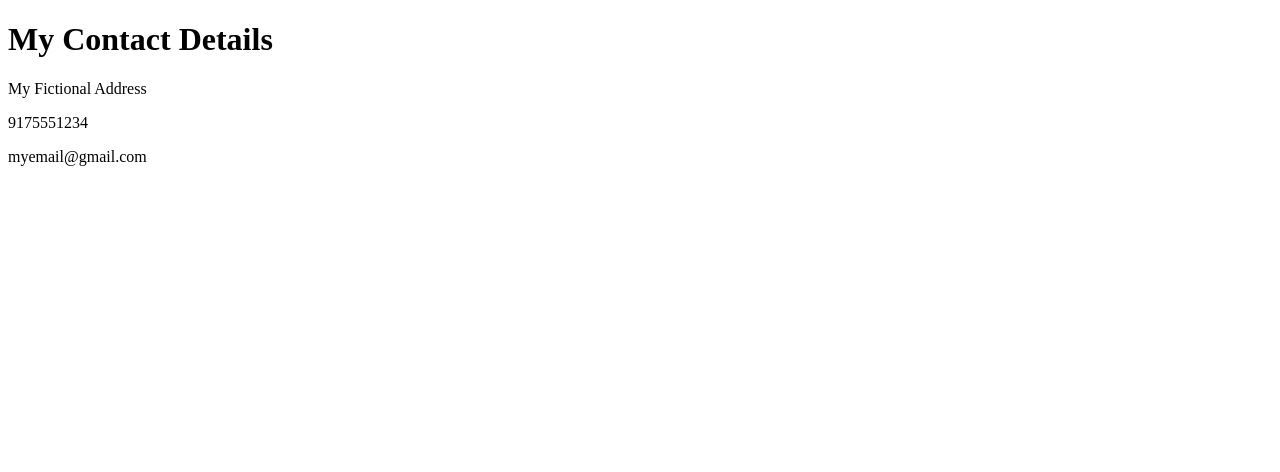
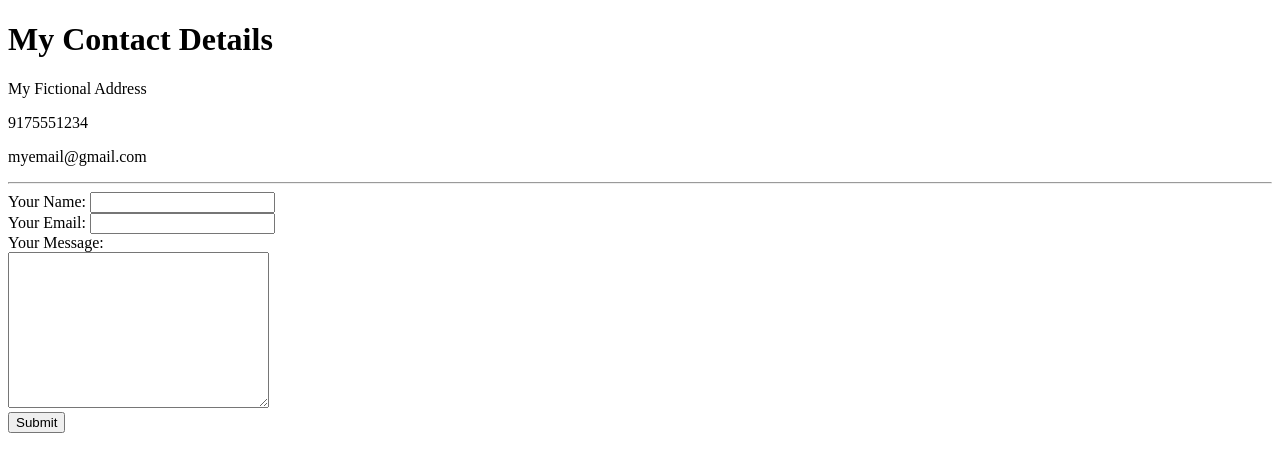
Before and after one commit to uramsaroop/web_development, a plain HTML site: page html_personal_site/contact.html in a window 1280 px wide. Drawn offline with Linux system fonts and the light colour scheme.

Commit message:
updated contact page

```diff
--- a/html_personal_site/contact.html
+++ b/html_personal_site/contact.html
@@ -11,6 +11,17 @@
   <p>My Fictional Address</p>
   <p>9175551234</p>
   <p>myemail@gmail.com</p>
+  <hr>
+  <form action="mailto:umesh.ramsaroop@gmail.com" method="post" enctype="text/plain">
+    <label>Your Name:</label>
+    <input type="text" name="yourName" value=""><br>
+    <label>Your Email:</label>
+    <input type="email" name="yourEmail" value=""><br>
+    <label>Your Message:</label><br>
+    <textarea name="yourMessage" rows="10" cols="30"></textarea><br>
+    <input type="submit" name="">
+  </form>
+
 </body>
 
 </html>
```
Also changed, not shown: html_personal_site/index.html (+0 -1 lines), 2 other files.
